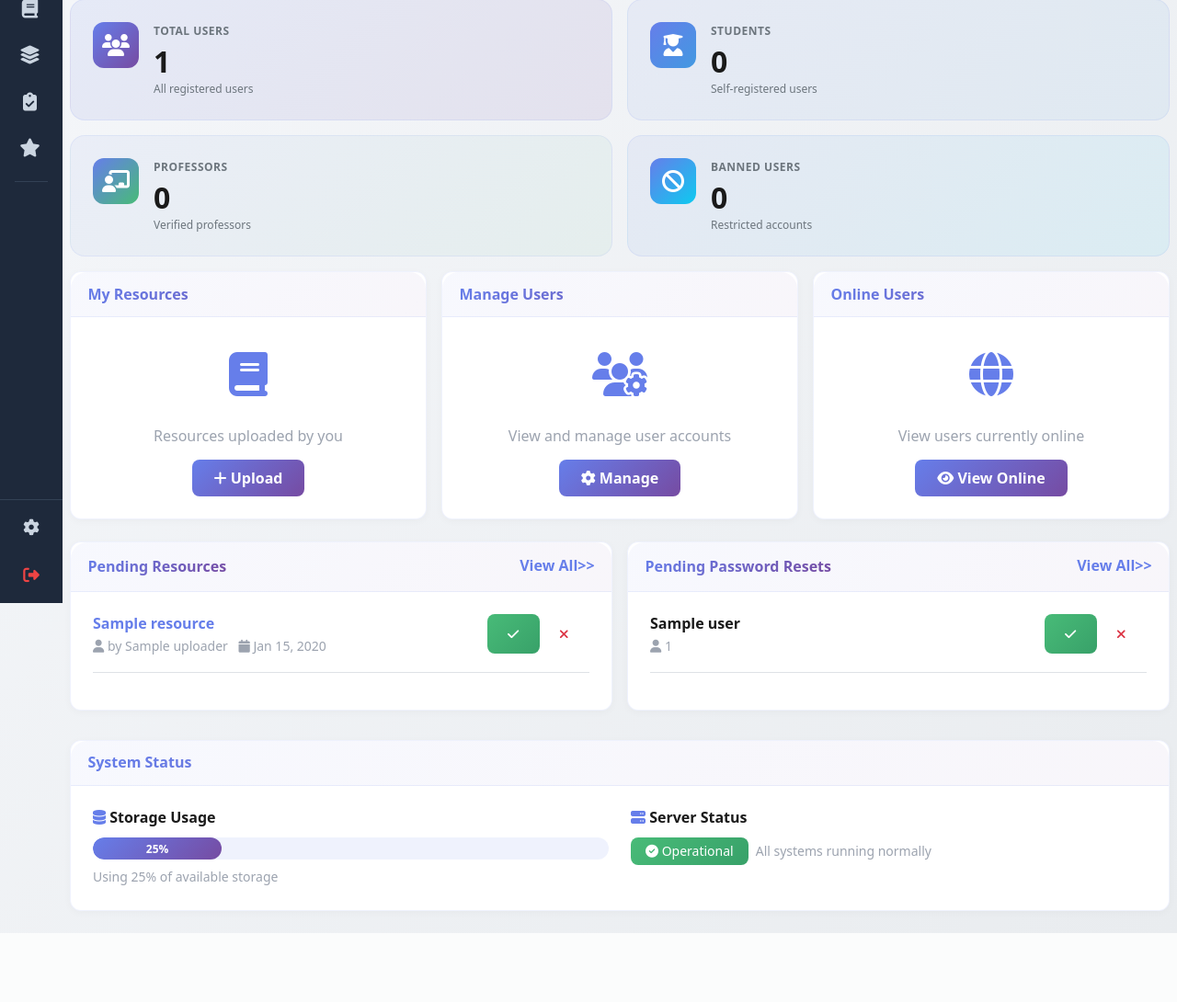
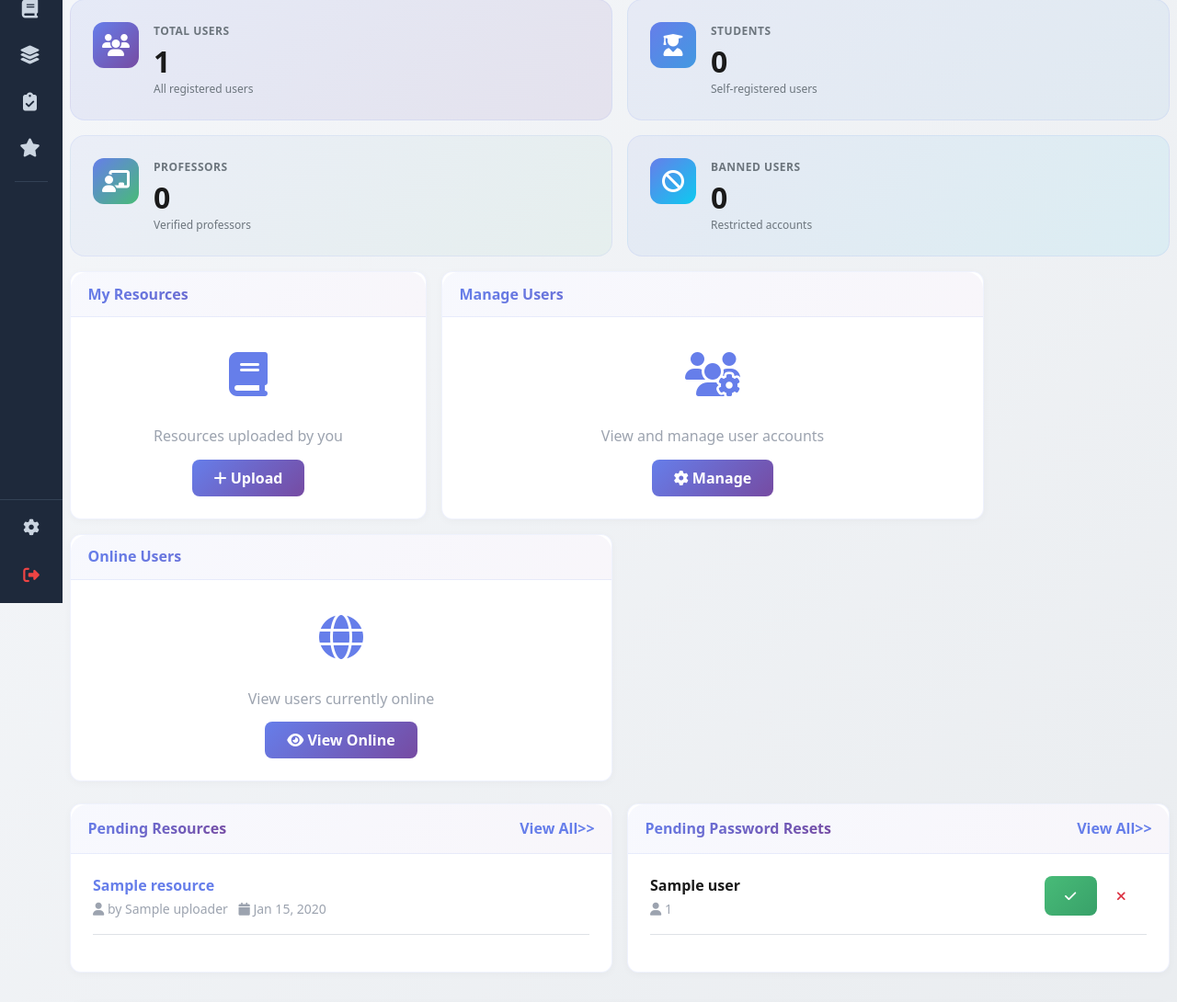
Before and after one commit to cdanpc/CSIT327-G5-PaperTrail, a Django app: template templates/accounts/admin_dashboard.html in a window 1280 px wide. Shown: the part 144-1234 px from the top of the page at 92% size. Before the commit the page ends 1159 px from the top, so only its background shows below. Run offline with Django 5.2, Linux system fonts and the light colour scheme; tables that the repository leaves empty hold one stand-in row (values such as "Sample post"); the template is opened without the code that fills it: values that come from a table or form of the project are taken from there, most other values are stand-ins (such as "Sample title", 1, 10 or a date in 2020); some libraries are stand-ins or nearby versions.

Commit message:
Remove the unnecessary features

```diff
--- a/templates/accounts/admin_dashboard.html
+++ b/templates/accounts/admin_dashboard.html
@@ -95,6 +95,7 @@
 
 <!-- Quick Actions -->
 <div class="row g-3 mb-4">
+    {% if not request.user.is_staff and not request.user.is_superuser %}
     <div class="col-lg-4 col-md-6">
         <div class="card dashboard-card">
             <div class="card-header">
@@ -111,7 +112,8 @@
             </div>
         </div>
     </div>
-    <div class="col-lg-4 col-md-6">
+    {% endif %}
+    <div class="col-lg-6 col-md-6">
         <div class="card dashboard-card">
             <div class="card-header">
                 <h5 class="card-title mb-0">Manage Users</h5>
@@ -127,7 +129,7 @@
             </div>
         </div>
     </div>
-    <div class="col-lg-4 col-md-6">
+    <div class="col-lg-6 col-md-6">
         <div class="card dashboard-card">
             <div class="card-header">
                 <h5 class="card-title mb-0">Online Users</h5>
@@ -170,14 +172,6 @@
                                 <i class="fas fa-user"></i> by {{ resource.uploader.get_display_name }}
                                 <span class="ms-2"><i class="fas fa-calendar"></i> {{ resource.created_at|date:"M d, Y" }}</span>
                             </small>
-                        </div>
-                        <div class="btn-group ms-2">
-                            <a href="{% url 'resources:approve_resource' resource.pk %}?next={{ request.path }}" class="btn btn-sm" style="background: linear-gradient(135deg, #48bb78 0%, #38a169 100%); color: white; border: none;" title="Approve">
-                                <i class="fas fa-check"></i>
-                            </a>
-                            <a href="{% url 'resources:reject_resource' resource.pk %}?next={{ request.path }}" class="btn btn-sm btn-outline-danger" title="Reject">
-                                <i class="fas fa-times"></i>
-                            </a>
                         </div>
                     </div>
                     {% endfor %}
--- a/templates/includes/sidebar.html
+++ b/templates/includes/sidebar.html
@@ -39,6 +39,7 @@
                             </a>
                         </li>
                         {% endif %}
+            {% if not request.user.is_staff and not request.user.is_superuser %}
             <li class="nav-item">
                 <a href="{% url 'resources:resource_list' %}" class="nav-link {% if request.resolver_match.url_name == 'resource_list' %}active{% endif %}" title="Resources">
                     <i class="fas fa-book"></i>
@@ -64,6 +65,7 @@
                     <span class="nav-text">Bookmarks</span>
                 </a>
             </li>
+            {% endif %}
         </ul>
 
         <div class="sidebar-divider"></div>
```
